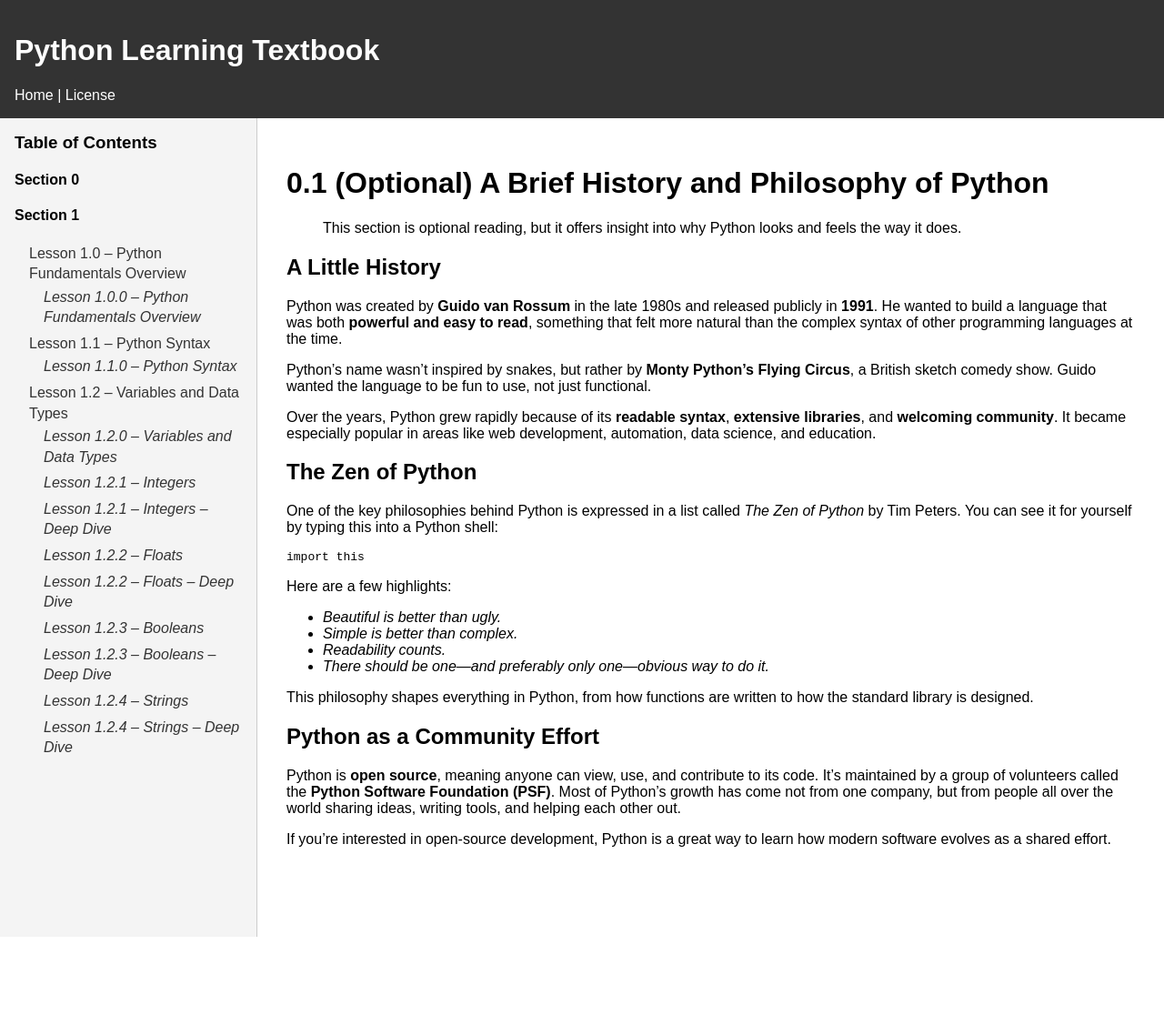
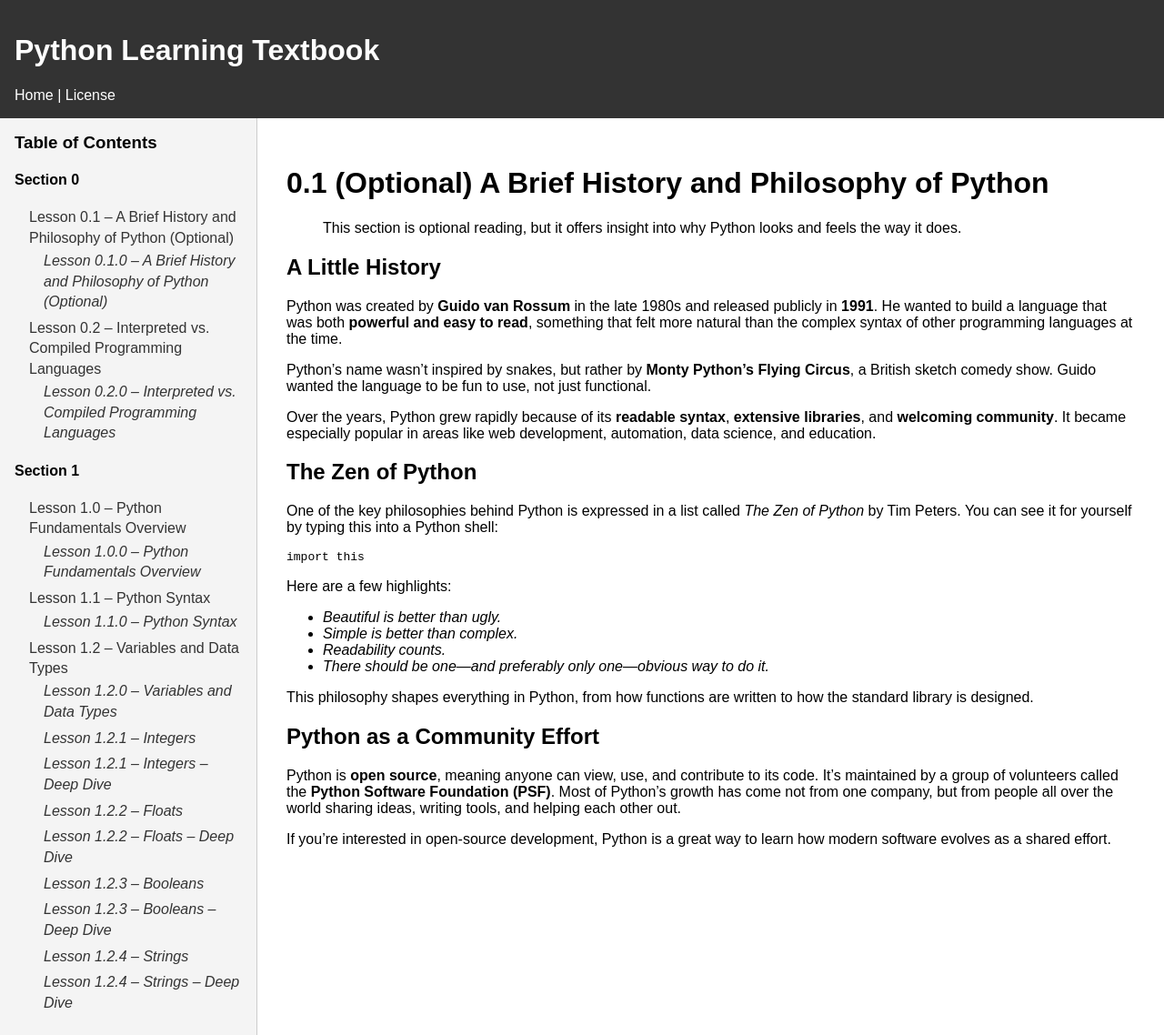
Before and after one commit to TrickyHandz/Python-Book, a Jekyll site: the page built from docs/_lessons/0/0-1.md, in a window 1280 px wide. Shown: the whole page at 91% size. Built offline with Jekyll 4.4.1, drawn with Linux system fonts in a browser that asks for light colours; before the commit the page ends 1030 px from its top, so only the background shows below that.

Commit message:
Front Matter Update

```diff
--- a/docs/_lessons/0/0-1.md
+++ b/docs/_lessons/0/0-1.md
@@ -3,6 +3,7 @@ layout: default
 title: "A Brief History and Philosophy of Python (Optional)"
 section: 0
 lesson: 1
+sublesson: 0
 order: 1
 ---
 
--- a/docs/_lessons/0/0-2.md
+++ b/docs/_lessons/0/0-2.md
@@ -3,6 +3,7 @@ layout: default
 title: "Interpreted vs. Compiled Programming Languages"
 section: 0
 lesson: 2
+sublesson: 0
 order: 2
 ---
 
```
